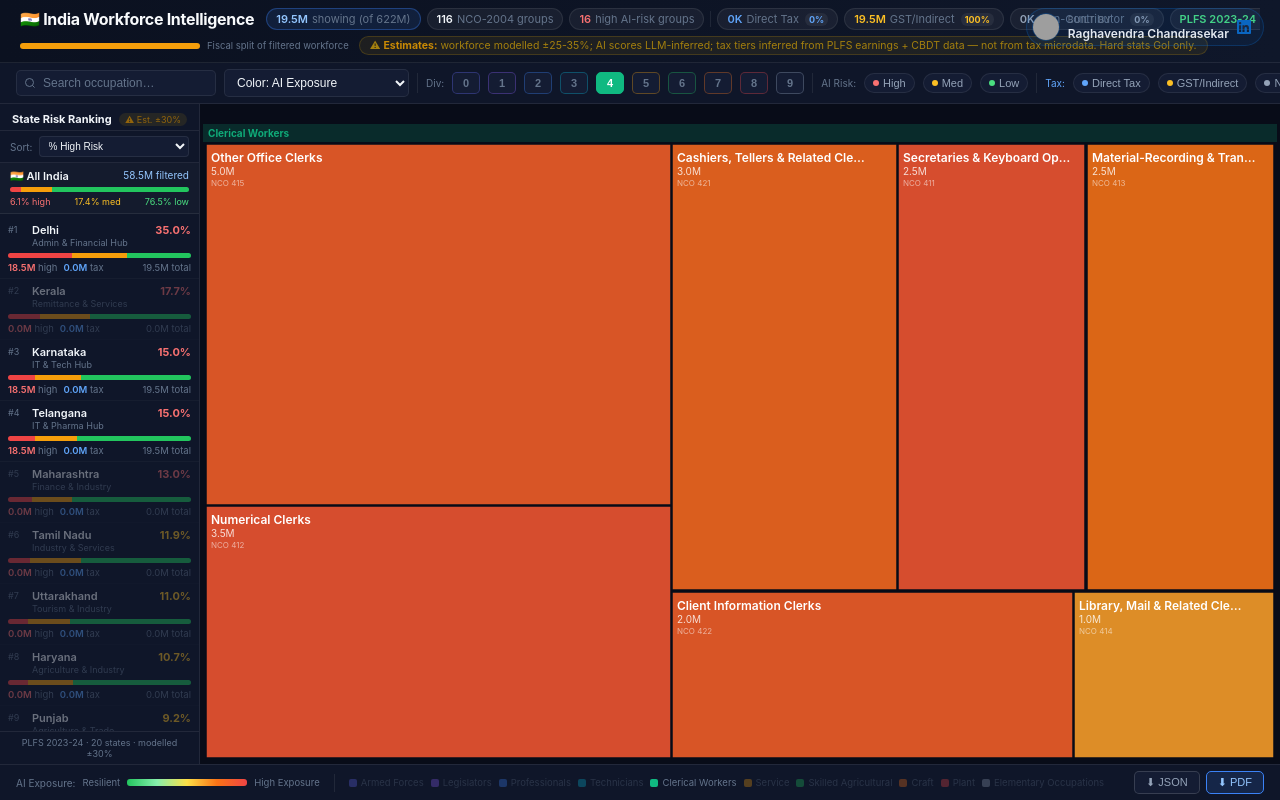
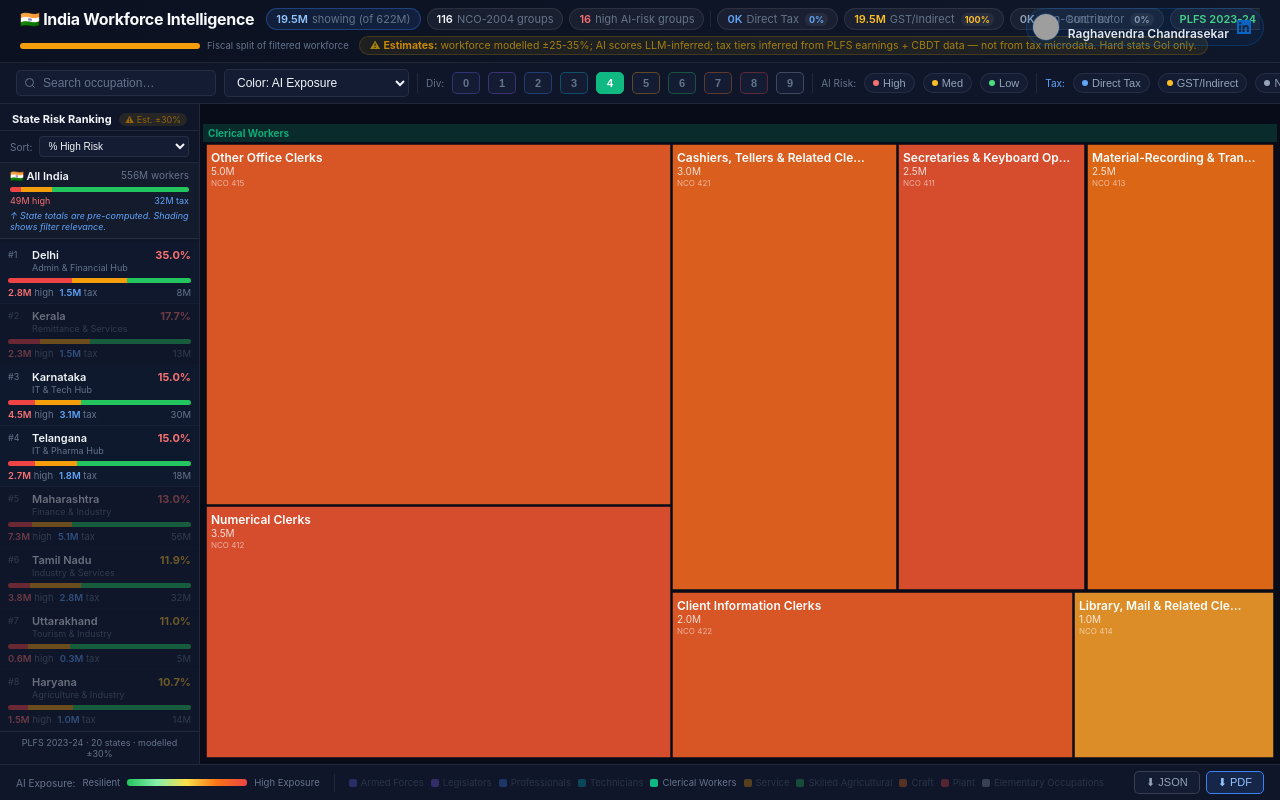
Before and after one commit to raghavrajpillai/india-workforce-intelligence, a React (Vite) app: page / in a window 1280 px wide. Both pictures are taken after a click on the button "Clerical Workers". Built offline with nearby package versions, Linux system fonts and the light colour scheme; grey boxes are pictures that could not be loaded.

Commit message:
Fix state panel: correct totals, relevance shading on filter, clean sort options

```diff
--- a/src/components/StatePanel.tsx
+++ b/src/components/StatePanel.tsx
@@ -9,42 +9,46 @@ interface Props {
   hasActiveFilters: boolean;
 }
 
-type SortKey = 'high_risk_pct' | 'filteredWorkforce' | 'filteredHighRisk' | 'filteredDirectTax';
+type SortKey = 'high_risk_pct' | 'high_risk_million' | 'direct_tax_million' | 'workforce_million';
 
 const SORT_OPTIONS: { key: SortKey; label: string }[] = [
   { key: 'high_risk_pct',      label: '% High Risk' },
-  { key: 'filteredWorkforce',  label: 'Filtered Workers' },
-  { key: 'filteredHighRisk',   label: 'High Risk (filtered)' },
-  { key: 'filteredDirectTax',  label: 'Direct Tax (filtered)' },
+  { key: 'high_risk_million',  label: 'High Risk Workers' },
+  { key: 'direct_tax_million', label: 'Direct Tax at Risk' },
+  { key: 'workforce_million',  label: 'Total Workforce' },
 ];
 
 export default function StatePanel({ activeState, onSelectState, filtered, hasActiveFilters }: Props) {
   const [sortKey, setSortKey] = useState<SortKey>('high_risk_pct');
 
-  // Compute live metrics per state from filtered occupations
-  const stateMetrics = useMemo(() => {
-    return STATES.map(st => {
-      const stateOccs = filtered.filter(o => st.dominant_divisions.includes(o.division_code));
-      const filteredWorkforce = stateOccs.reduce((s, o) => s + o.workforce_million, 0);
-      const filteredHighRisk = stateOccs.filter(o => o.ai_risk_tier === 'high').reduce((s, o) => s + o.workforce_million, 0);
-      const filteredDirectTax = stateOccs.filter(o => o.tax_contributor_tier === 'direct_tax').reduce((s, o) => s + o.workforce_million, 0);
-      const filteredGST = stateOccs.filter(o => o.tax_contributor_tier === 'indirect_gst').reduce((s, o) => s + o.workforce_million, 0);
-      return { ...st, filteredWorkforce, filteredHighRisk, filteredDirectTax, filteredGST };
-    });
-  }, [filtered]);
+  // When filters active: compute what % of filtered occupations overlap with each state's dominant divisions
+  // This shows "relevance" without double-counting workforce
+  const relevanceMap = useMemo(() => {
+    if (!hasActiveFilters) return null;
+    const filteredDivisions = new Set(filtered.map(o => o.division_code));
+    const map: Record<string, number> = {};
+    for (const st of STATES) {
+      const overlap = st.dominant_divisions.filter(d => filteredDivisions.has(d)).length;
+      map[st.code] = overlap / st.dominant_divisions.length; // 0–1
+    }
+    return map;
+  }, [filtered, hasActiveFilters]);
 
-  const sorted = [...stateMetrics].sort((a, b) => b[sortKey] - a[sortKey]);
-  const totalFiltered = stateMetrics.reduce((s, st) => s + st.filteredWorkforce, 0);
+  const sorted = [...STATES].sort((a, b) => b[sortKey] - a[sortKey]);
+
+  const nationalTotal = STATES.reduce((s, st) => s + st.workforce_million, 0);
+  const nationalHigh  = STATES.reduce((s, st) => s + st.high_risk_million, 0);
+  const nationalTax   = STATES.reduce((s, st) => s + st.direct_tax_million, 0);
 
   return (
     <div className="state-panel">
-      {/* Panel header */}
+      {/* Header */}
       <div className="sp-header">
         <span className="sp-title">State Risk Ranking</span>
         <span className="sp-note">⚠ Est. ±30%</span>
       </div>
 
-      {/* Sort control */}
+      {/* Sort */}
       <div className="sp-sort">
         <span className="sp-sort-label">Sort:</span>
         <select className="sp-sort-select" value={sortKey} onChange={e => setSortKey(e.target.value as SortKey)}>
@@ -54,27 +58,27 @@ export default function StatePanel({ activeState, onSelectState, filtered, hasAc
         </select>
       </div>
 
-      {/* National reference */}
+      {/* All India reference row */}
       <div className="sp-national">
         <div className="sp-nat-row">
           <span className="sp-nat-label">🇮🇳 All India</span>
-          <span className="sp-nat-val" style={{ color: hasActiveFilters ? '#93c5fd' : undefined }}>
-            {totalFiltered.toFixed(1)}M {hasActiveFilters ? 'filtered' : 'total'}
-          </span>
+          <span className="sp-nat-val">{nationalTotal.toFixed(0)}M workers</span>
         </div>
-        <div className="sp-risk-bar">
-          <div className="sp-risk-seg sp-seg-high" style={{ width: '6.1%' }} />
-          <div className="sp-risk-seg sp-seg-medium" style={{ width: '17.4%' }} />
-          <div className="sp-risk-seg sp-seg-low" style={{ width: '76.5%' }} />
+        <div className="sp-risk-bar" style={{ marginBottom: 3 }}>
+          <div className="sp-risk-seg sp-seg-high"   style={{ width: '6.1%' }} title="High: 37.8M" />
+          <div className="sp-risk-seg sp-seg-medium" style={{ width: '17.4%' }} title="Medium: 108M" />
+          <div className="sp-risk-seg sp-seg-low"    style={{ width: '76.5%' }} title="Low: 476M" />
         </div>
         <div className="sp-bar-labels">
-          <span style={{ color: '#f87171' }}>6.1% high</span>
-          <span style={{ color: '#fbbf24' }}>17.4% med</span>
-          <span style={{ color: '#4ade80' }}>76.5% low</span>
+          <span style={{ color: '#f87171' }}>{nationalHigh.toFixed(0)}M high</span>
+          <span style={{ color: '#60a5fa' }}>{nationalTax.toFixed(0)}M tax</span>
         </div>
+        {hasActiveFilters && (
+          <div className="sp-filter-note">↑ State totals are pre-computed. Shading shows filter relevance.</div>
+        )}
       </div>
 
-      {/* Clear state button */}
+      {/* Clear button */}
       {activeState && (
         <button className="sp-clear" onClick={() => onSelectState(null)}>
           ✕ Clear: {activeState.name}
@@ -85,11 +89,16 @@ export default function StatePanel({ activeState, onSelectState, filtered, hasAc
       <div className="sp-list">
         {sorted.map((st, i) => {
           const isActive = activeState?.code === st.code;
-          const hasData = st.filteredWorkforce > 0;
+          const relevance = relevanceMap ? relevanceMap[st.code] : 1;
+          const dimmed = hasActiveFilters && relevance === 0;
+
           return (
             <div
               key={st.code}
-              className={`sp-row${isActive ? ' sp-row-active' : ''}${!hasData ? ' sp-row-dim' : ''}`}
+              className={`sp-row${isActive ? ' sp-row-active' : ''}${dimmed ? ' sp-row-dim' : ''}`}
+              style={hasActiveFilters && relevance > 0 && !isActive
+                ? { background: `rgba(59,130,246,${relevance * 0.08})` }
+                : undefined}
               onClick={() => onSelectState(isActive ? null : st)}
             >
               <div className="sp-row-top">
@@ -104,27 +113,21 @@ export default function StatePanel({ activeState, onSelectState, filtered, hasAc
               </div>
 
               <div className="sp-risk-bar">
-                <div className="sp-risk-seg sp-seg-high" style={{ width: `${st.high_risk_pct}%` }} />
+                <div className="sp-risk-seg sp-seg-high"   style={{ width: `${st.high_risk_pct}%` }} />
                 <div className="sp-risk-seg sp-seg-medium" style={{ width: `${st.medium_risk_pct}%` }} />
-                <div className="sp-risk-seg sp-seg-low" style={{ width: `${st.low_risk_pct}%` }} />
+                <div className="sp-risk-seg sp-seg-low"    style={{ width: `${st.low_risk_pct}%` }} />
               </div>
 
               <div className="sp-stats">
                 <span className="sp-stat">
-                  <span className="sp-stat-val" style={{ color: '#f87171' }}>
-                    {hasActiveFilters ? st.filteredHighRisk.toFixed(1) : st.high_risk_million.toFixed(1)}M
-                  </span>
+                  <span className="sp-stat-val" style={{ color: '#f87171' }}>{st.high_risk_million.toFixed(1)}M</span>
                   <span className="sp-stat-lbl"> high</span>
                 </span>
                 <span className="sp-stat">
-                  <span className="sp-stat-val" style={{ color: '#60a5fa' }}>
-                    {hasActiveFilters ? st.filteredDirectTax.toFixed(1) : st.direct_tax_million.toFixed(1)}M
-                  </span>
+                  <span className="sp-stat-val" style={{ color: '#60a5fa' }}>{st.direct_tax_million.toFixed(1)}M</span>
                   <span className="sp-stat-lbl"> tax</span>
                 </span>
-                <span className="sp-stat sp-total">
-                  {hasActiveFilters ? `${st.filteredWorkforce.toFixed(1)}M` : `${st.workforce_million.toFixed(0)}M`} total
-                </span>
+                <span className="sp-stat sp-total">{st.workforce_million.toFixed(0)}M</span>
               </div>
             </div>
           );
--- a/src/index.css
+++ b/src/index.css
@@ -59,6 +59,7 @@ html, body, #root { height: 100%; width: 100%; background: var(--bg-primary); co
 .sp-nat-row { display: flex; justify-content: space-between; margin-bottom: 4px; }
 .sp-nat-label { font-size: 11px; font-weight: 600; color: var(--text-primary); }
 .sp-nat-val { font-size: 10px; color: var(--text-muted); }
+.sp-filter-note { font-size: 9px; color: #60a5fa; margin-top: 4px; font-style: italic; }
 .sp-bar-labels {
   display: flex; justify-content: space-between; margin-top: 3px;
   font-size: 9px;
```
